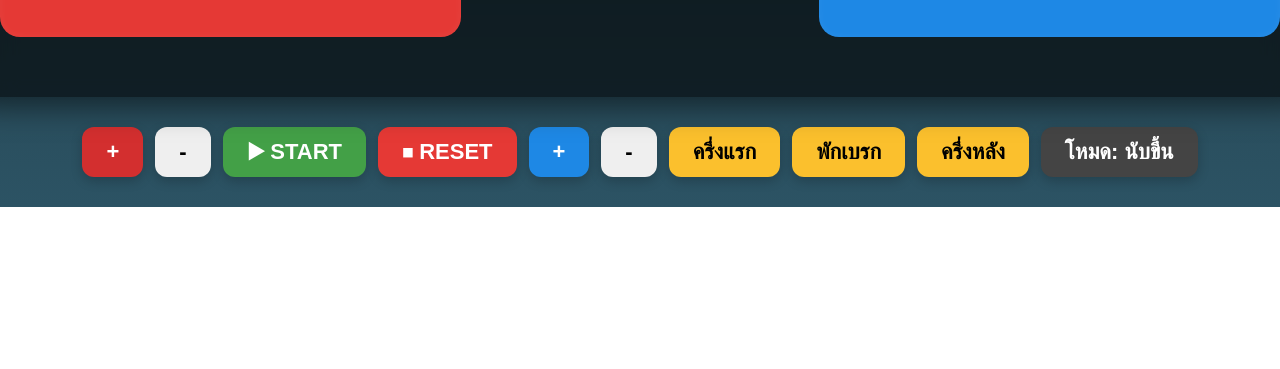
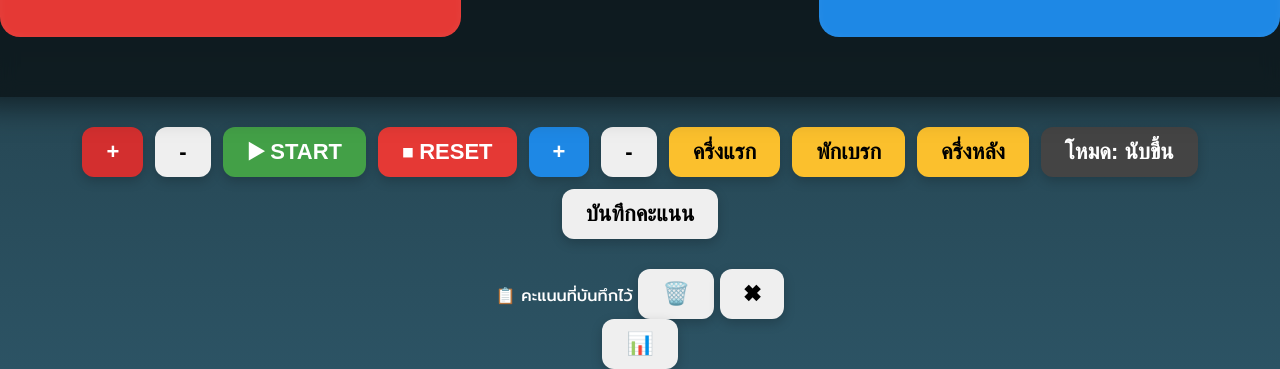
Before and after one commit to santi789/santi789.github.io, a website: page index.html in a window 1280 px wide. Shown: the part 775-1144 px from the top of the page. Before the commit the page ends 982 px from the top, so only its background shows below. Drawn offline with Linux system fonts and the light colour scheme.

Commit message:
Update index.html

```diff
--- a/index.html
+++ b/index.html
@@ -1,6 +1,5 @@
 <!DOCTYPE html>
 <html lang="th">
-
 <head>
   <meta charset="UTF-8" />
   <meta name="viewport" content="width=device-width, initial-scale=1.0" />
@@ -8,7 +7,6 @@
   <link href="https://fonts.googleapis.com/css2?family=Bebas+Neue&family=Prompt:wght@500&display=swap" rel="stylesheet">
   <link rel="stylesheet" href="style.css" />
 </head>
-
 <body>
   <div class="logo-container">
     <img src="EASYKIDS LOGO WHITE.PNG" alt="EasyKids Logo" class="logo" />
@@ -48,19 +46,29 @@
     <button class="half" onclick="setHalf('ครึ่งหลัง / Second Half')">ครึ่งหลัง</button>
 
     <button id="modeButton" class="toggle-mode" onclick="toggleMode()">โหมด: นับขึ้น</button>
+    <button id="saveStatsBtn" onclick="saveMatchStatsManual()">บันทึกคะแนน</button>
 
     <span class="countdown-setup" id="countdownSection" style="display: none;">
-      <input type="text" id="countdownInput" placeholder="นาที" maxlength="2" oninput="formatTimeInput(this)"
-        pattern="[0-9]{2}:[0-9]{2}" autofocus />
+      <input type="text" id="countdownInput" placeholder="นาที" maxlength="2" oninput="formatTimeInput(this)" pattern="[0-9]{2}:[0-9]{2}" autofocus />
       <button onclick="setCountdown()">ตั้งเวลา</button>
     </span>
   </div>
 
-  <!-- preload เสียง -->
+  <div id="statsPopup" class="popup hidden">
+    <div class="stats-header">
+      📋 คะแนนที่บันทึกไว้
+      <button onclick="clearSavedStats()">🗑️</button>
+      <button onclick="toggleStatsPopup()">✖</button>
+    </div>
+    <div id="statsContent">
+      <div id="savedStatsList"></div>
+    </div>
+  </div>
+  <button id="openStatsPopup" class="popup-toggle" onclick="toggleStatsPopup()">📊</button>
+
   <audio id="startAudio" src="START 3 .mp3" preload="auto"></audio>
   <audio id="beepAudio" src="Timer.mp3" preload="auto"></audio>
 
   <script src="script.js"></script>
 </body>
-
 </html>
```
